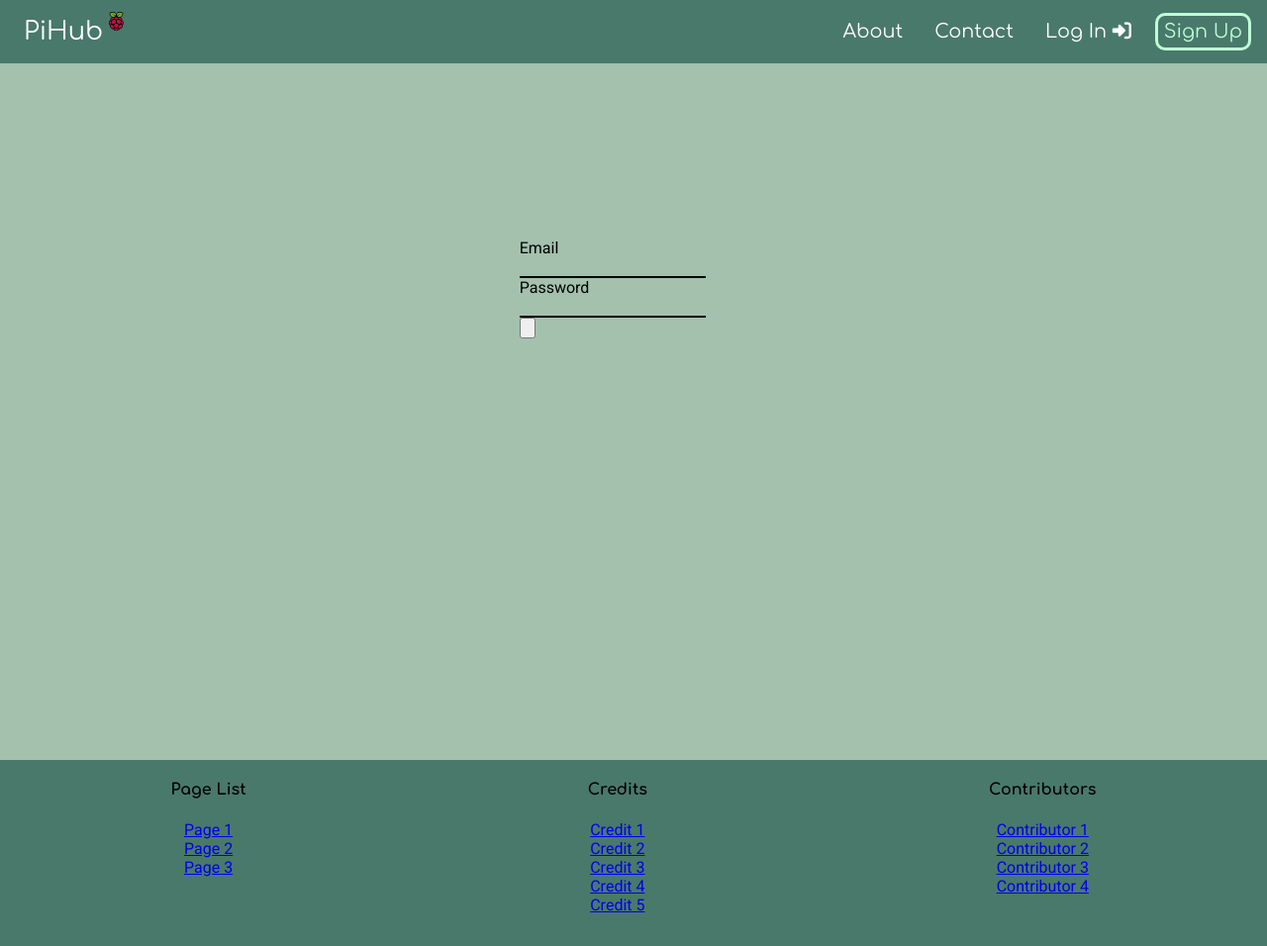
After one commit to iscobar456/pihub, a Django app: template home/templates/login.html in a window 1280 px wide. The commit adds this page. Shown: the whole page at 99% size. Run offline with Django 3.2, Linux system fonts and the light colour scheme; the template is opened without the code that fills it, so the values that code supplies are empty; parts of the project's set-up code (start-up, migrations or seed data) failed here and were passed over; some libraries are stand-ins or nearby versions.

Commit message:
created login page

```diff
--- a/home/static/css/base.css
+++ b/home/static/css/base.css
@@ -83,6 +83,7 @@ nav .links a.register button {
 
 /* PAGE CONTENT STYLES */
 .page-content {
+    display: flex;
     width: 100%;
     min-height: calc(100vh - 6rem);
     background-color: #a3c1ad;
--- /dev/null
+++ b/home/static/css/index.css
@@ -0,0 +1,3 @@
+header {
+    background-image: url();
+}
--- /dev/null
+++ b/home/static/css/login.css
@@ -0,0 +1,20 @@
+.login-container {
+    display: flex;
+    max-width: 500px;
+    height: 350px;
+    flex-direction: column;
+    align-items: center;
+    margin: auto;
+}
+
+form .field {
+    display: block;
+    width: 80%;
+}
+
+form .field input {
+    border: none;
+    border-bottom: 2px solid black;
+    background-color: transparent;
+    width: 100%;
+}
--- a/home/templates/base.html
+++ b/home/templates/base.html
@@ -6,6 +6,7 @@
     <meta name="viewport" content="width=device-width, initial-scale=1.0">
     <title>PiHub | {% block title %}{% endblock %}</title>
     <link rel="stylesheet" href="{% static 'css/base.css' %}">
+    {% block css %}{% endblock %}
     <link href="https://fonts.googleapis.com/css2?family=Comfortaa:wght@300;400;500;600;700&family=Roboto&display=swap" rel="stylesheet">
     <script src="https://kit.fontawesome.com/9175b144a2.js" crossorigin="anonymous"></script>
 </head>
--- /dev/null
+++ b/home/templates/login.html
@@ -0,0 +1,25 @@
+{% extends "base.html" %}
+{% load static %}
+
+{% block title %} Home {% endblock %}
+{% block css %}
+<link rel="stylesheet" type="text/css" href="{% static 'css/login.css' %}">
+{% endblock %}
+
+{% block content %}
+
+<div class="login-container">
+    <form action="" method="POST">
+        <div class="field">
+            <label for="email">Email</label>
+            <input type="email" name="email" id="email">
+        </div>
+        <div class="field">
+            <label for="password">Password</label>
+            <input type="password" name="password" id="password">
+        </div>
+        <input type="submit" value="">
+    </form>
+</div>
+
+{% endblock %}
```
Also changed, not shown: home/templates/index.html (+9 -1 lines), home/views.py (+6 -2 lines), project/settings.py (+12 -2 lines), 1 other file.
